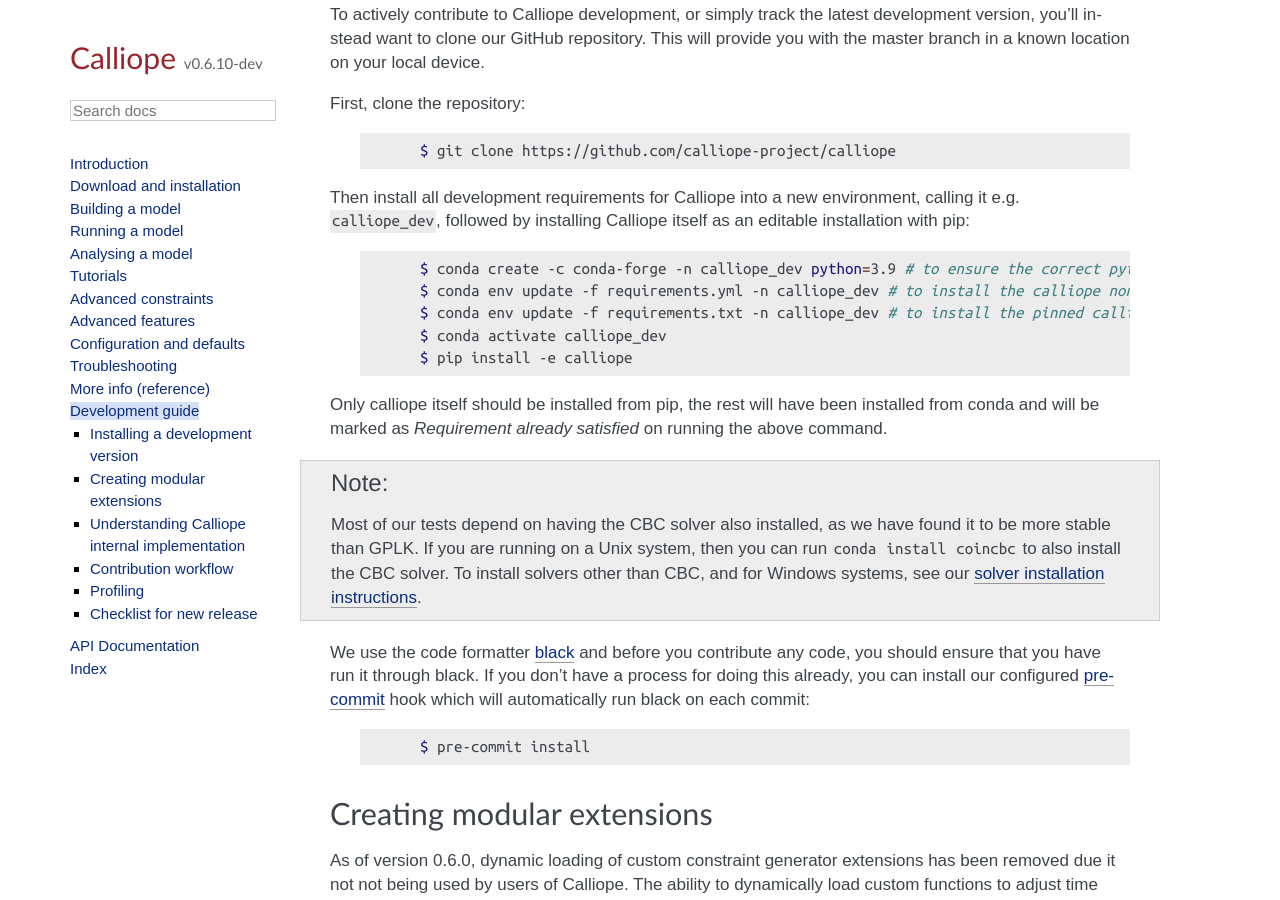
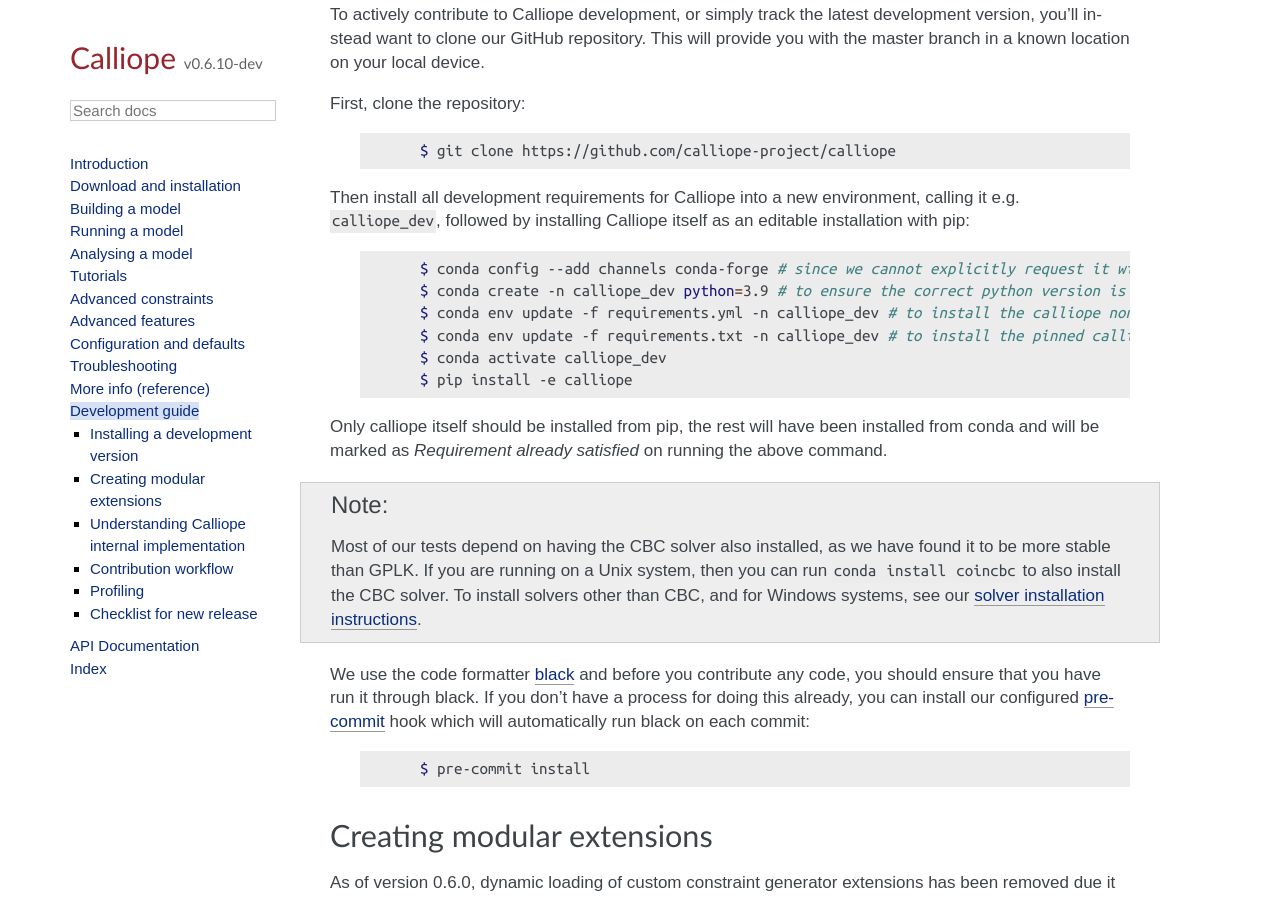
Before and after one commit to calliope-project/calliope, a Sphinx documentation site: the page built from doc/user/develop.rst, in a window 1280 px wide and 900 px high, scrolled down 439 px. Built offline with Sphinx 7.4.7, drawn with Linux system fonts in a browser that asks for light colours; some web fonts are replaced; pages that are not in the unit, such as notebooks, are missing from menus; a script that is not in the unit is left out.

Commit message:
Add reference to conda forge channel

```diff
--- a/doc/user/develop.rst
+++ b/doc/user/develop.rst
@@ -30,7 +30,8 @@
 
   .. code-block:: fishshell
 
-   $ conda create -c conda-forge -n calliope_dev python=3.9 # to ensure the correct python version is installed
+   $ conda config --add channels conda-forge # since we cannot explicitly request it with `conda env update`
+   $ conda create -n calliope_dev python=3.9 # to ensure the correct python version is installed
    $ conda env update -f requirements.yml -n calliope_dev # to install the calliope non-python dependencies and testing/coverage python packages
    $ conda env update -f requirements.txt -n calliope_dev # to install the pinned calliope python dependencies
    $ conda activate calliope_dev
```
